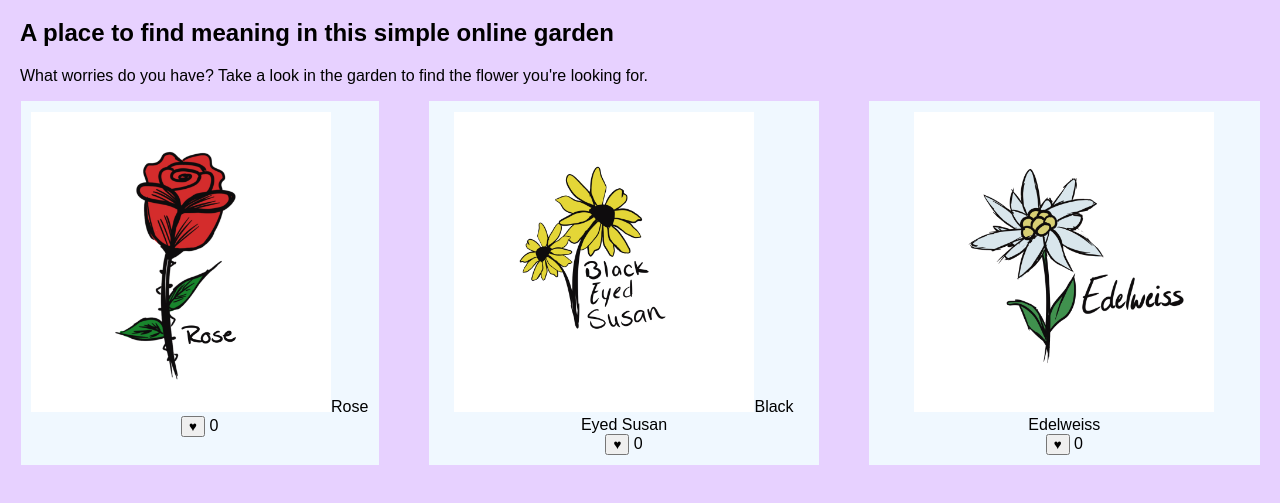
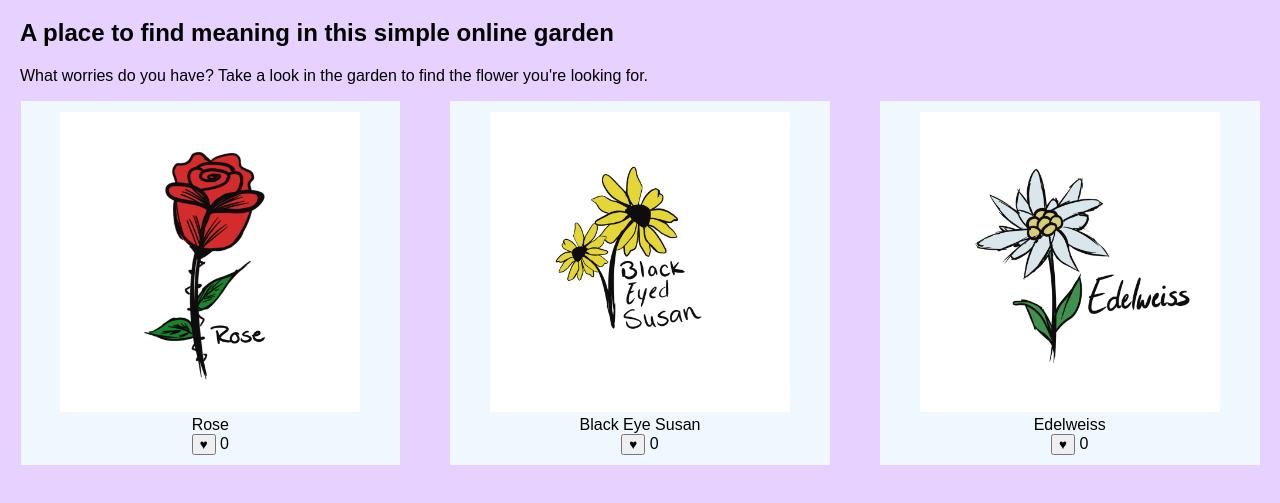
Before and after one commit to dxysic/secretgarden.github.io, a plain HTML site: page index.html in a window 1280 px wide. Shown: the part 61-564 px from the top of the page. Drawn offline with Linux system fonts and the light colour scheme.

Commit message:
Update index.html

```diff
--- a/index.html
+++ b/index.html
@@ -14,7 +14,8 @@
 
     <div class="grid-column">
       <div class="grid-item">
-          <img src="assets/rose.jpg" height="300px">Rose
+        <img src="assets/rose.jpg" height="300px">
+        <div class="image-text">Rose</div>
         <div class="hover-text">Falling in love can be an exciting and overwhelming experience. Waves of emotions that leave you breathless and wanting more.
             Every moment makes you feel giddy as if you were in a dream. Each moment turns into precious treasures to cherish forever.</div>
           <div class="like-container">
@@ -23,8 +24,10 @@
           </div>
       </div>
 
+
       <div class="grid-item">
-          <img src="assets/bes.jpg" height="300px">Black Eyed Susan
+        <img src="assets/bes.jpg" height="300px">
+        <div class="image-text">Black Eye Susan</div>
         <div class="hover-text">Wanting to feel justice can be a great thing. Do not let anyone influence you on what you think should be the correct thing to do. But do not let desire, or passion cloud your thoughts and thourouly think off concequences even if they are negative.</div>
         <div class="like-container">
           <button class="like-btn">&hearts;</button>
@@ -32,17 +35,20 @@
         </div>
       </div>
 
+
       <div class="grid-item">
-          <img src="assets/edelweiss.jpg" height="300px">Edelweiss
+        <img src="assets/edelweiss.jpg" height="300px">
+        <div class="image-text">Edelweiss</div>
         <div class="hover-text">As time continues to pass you may want to take a pause and stop doing what you love. But having courage and devotion to keep pushing foward may inspire someone you may noy even know. You HAVE overcome many obstacles if your still hesitating. Remember never give up! Your doing great!</div>
         <div class="like-container">
           <button class="like-btn">&hearts;</button>
           <span class="like-count" class="count">0</span>
         </div>
       </div>
+    </div>
 
 
-      </div>
       <script src="button.js"></script>
+
 </body>
 </html>
```
Lines whose indentation alone changed are shown as unchanged.
